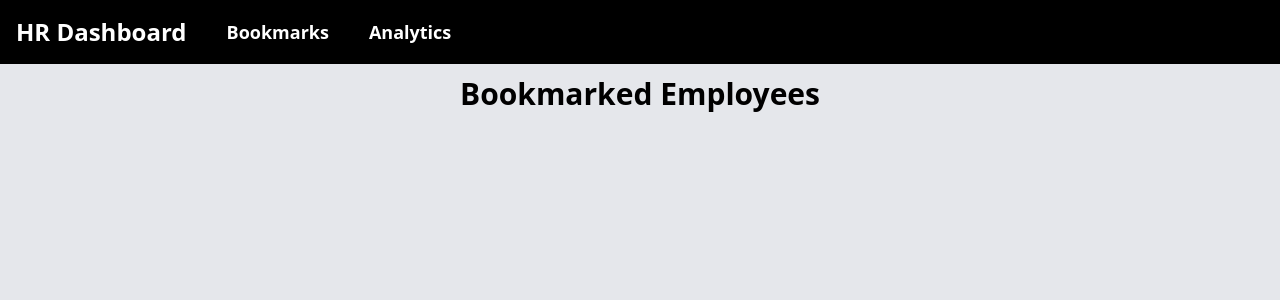
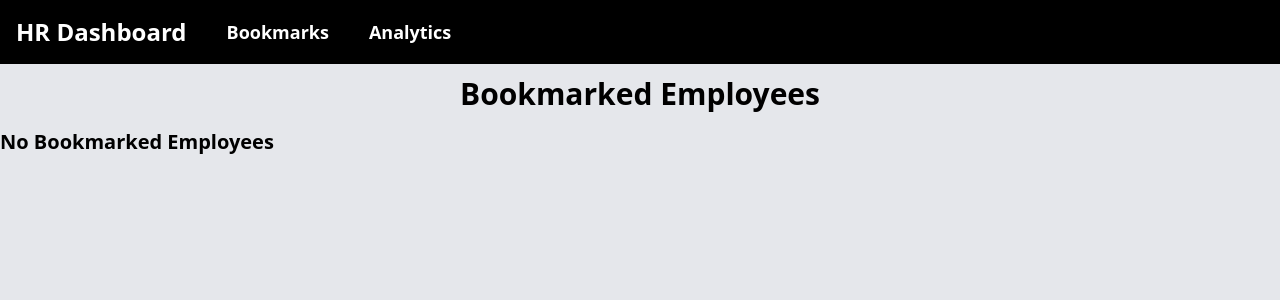
Before and after one commit to Mehulposh/FLAM-Assignment---HR-Dashboard, a Next.js app: page /bookmarks in a window 1280 px wide. Shown: the top 300 px of the page. Built offline with nearby package versions, Linux system fonts and the light colour scheme.

Commit message:
feat: update bookmarks page to conditionally render message for no bookmarked employees

```diff
--- a/app/bookmarks/page.jsx
+++ b/app/bookmarks/page.jsx
@@ -8,11 +8,17 @@ const page = () => {
   return (
     <div className='mt-3'>
         <h1 className='text-center font-semibold text-3xl mb-4'>Bookmarked Employees</h1>
-        <div className='flex flex-wrap gap-4 p-3'>
+
+        {bookmarks.length > 0 ? (
+          <div className='flex flex-wrap gap-4 p-3'>
             {bookmarks.map(emp => (
             <EmployeeCard key={emp.id} employee={emp}/>
         ))}
         </div>
+        ) : (
+          <h1 className='text-xl font-bold'>No Bookmarked Employees</h1>
+        )}
+
     </div>
   )
 }
--- a/components/Button/Button.jsx
+++ b/components/Button/Button.jsx
@@ -4,7 +4,7 @@ import React from 'react'
 const Button = ({children,...props}) => {
   return (
     <button
-        className='bg-blue-400 rounded p-1 m-1 text-gray-200 font-semibold'
+        className='bg-blue-400 rounded p-1 m-1 text-gray-200 font-semibold cursor-pointer'
         {...props}
       >
       {children}
```
